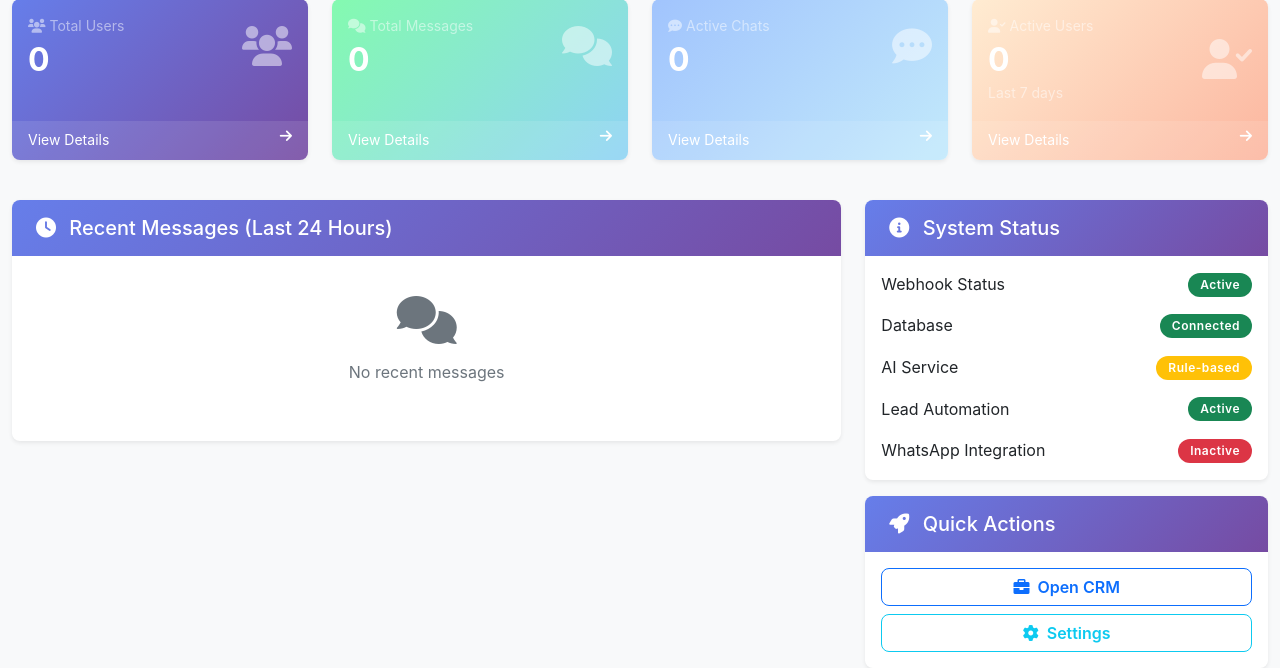
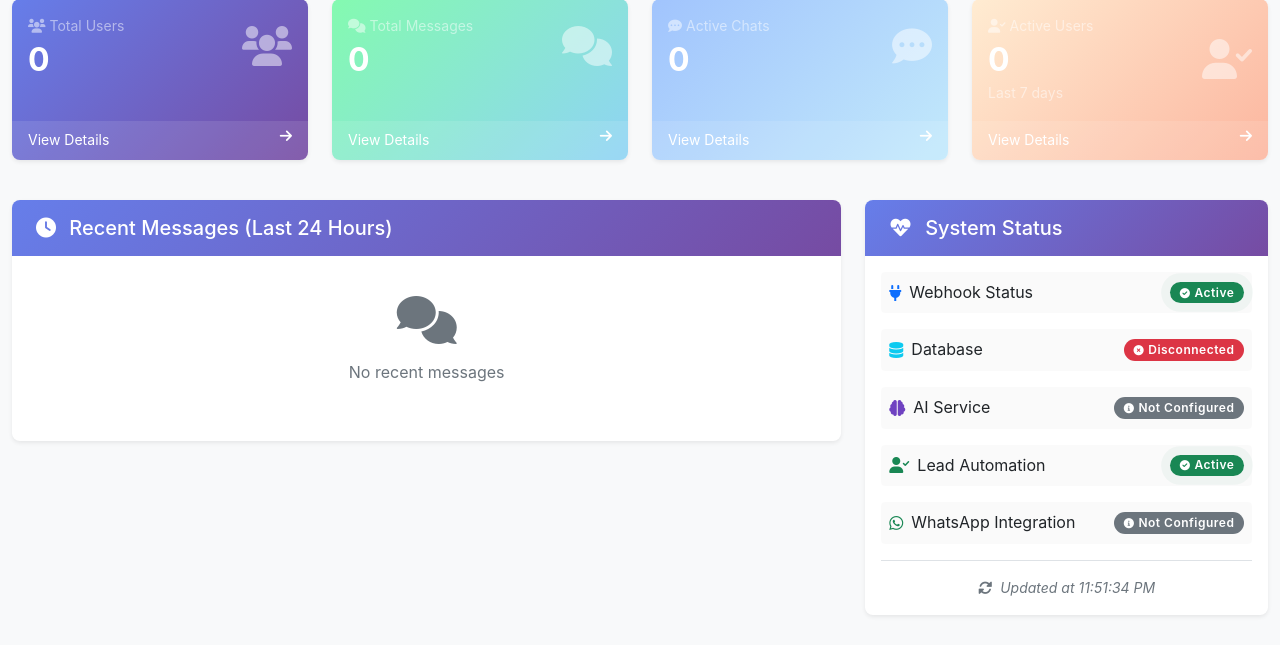
Before and after one commit to Yoans-Adel/Migochat, a FastAPI app: page /dashboard/ in a window 1280 px wide. Shown: the part 155-823 px from the top of the page. After the commit the page ends 773 px from the top, so only its background shows below. Run offline with FastAPI, Linux system fonts and the light colour scheme; data that the repository does not hold is empty.

Commit message:
✨ Dashboard Enhancement: Dynamic System Status & Removed Quick Actions
Changes:
- 🎯 Dynamic system status checks (real-time monitoring)
  - Webhook status (always active)
  - Database connectivity (live check)
  - AI Service (Gemini API validation)
  - Lead Automation (analytics validation)
  - WhatsApp Integration (token validation)

- 🎨 Enhanced UI/UX
  - Modern status cards with icons
  - Color-coded badges (success/warning/danger)
  - Hover effects and animations
  - Auto-refresh every 60 seconds
  - Last updated timestamp

- 🗑️ Removed Quick Actions section (redundant with navbar)

- 📝 Updated config README.md
  - Focused on package structure only
  - Removed project-wide details
  - Cleaner, more concise documentation

Backend: Server/routes/dashboard.py
Frontend: app/templates/dashboard.html
Styles: app/static/css/dashboard.css
Scripts: app/static/js/dashboard.js
Docs: config/README.md

```diff
--- a/Server/routes/dashboard.py
+++ b/Server/routes/dashboard.py
@@ -81,13 +81,60 @@ async def dashboard_home(request: Request):
                 User.last_message_at >= week_ago
             ).count()
 
+            # System Status Checks
+            system_status = {
+                "webhook": {"status": "active", "label": "Active"},
+                "database": {"status": "connected", "label": "Connected"},
+                "ai_service": {"status": "unknown", "label": "Unknown"},
+                "lead_automation": {"status": "unknown", "label": "Unknown"},
+                "whatsapp": {"status": "unknown", "label": "Unknown"}
+            }
+
+            # Check Database
+            try:
+                db.execute("SELECT 1")
+                system_status["database"] = {"status": "connected", "label": "Connected"}
+            except Exception:
+                system_status["database"] = {"status": "error", "label": "Disconnected"}
+
+            # Check AI Service (Gemini)
+            try:
+                gemini_key = settings.GEMINI_API_KEY
+                if gemini_key and len(gemini_key) > 20:
+                    system_status["ai_service"] = {"status": "active", "label": "Active"}
+                else:
+                    system_status["ai_service"] = {"status": "inactive", "label": "Not Configured"}
+            except Exception:
+                system_status["ai_service"] = {"status": "error", "label": "Error"}
+
+            # Check Lead Automation
+            try:
+                if lead_analytics.get("total_leads", 0) >= 0:
+                    system_status["lead_automation"] = {"status": "active", "label": "Active"}
+                else:
+                    system_status["lead_automation"] = {"status": "inactive", "label": "Inactive"}
+            except Exception:
+                system_status["lead_automation"] = {"status": "error", "label": "Error"}
+
+            # Check WhatsApp Integration
+            try:
+                whatsapp_token = settings.WHATSAPP_ACCESS_TOKEN
+                whatsapp_phone = settings.WHATSAPP_PHONE_NUMBER_ID
+                if whatsapp_token and whatsapp_phone:
+                    system_status["whatsapp"] = {"status": "active", "label": "Active"}
+                else:
+                    system_status["whatsapp"] = {"status": "inactive", "label": "Not Configured"}
+            except Exception:
+                system_status["whatsapp"] = {"status": "error", "label": "Error"}
+
             stats = {
                 "total_users": total_users,
                 "total_messages": total_messages,
                 "active_conversations": active_conversations,
                 "active_users": active_users,
                 "recent_messages": recent_messages,
-                "lead_analytics": lead_analytics
+                "lead_analytics": lead_analytics,
+                "system_status": system_status
             }
 
         return templates.TemplateResponse("dashboard.html", {
--- a/app/static/css/dashboard.css
+++ b/app/static/css/dashboard.css
@@ -667,6 +667,62 @@ code {
     box-shadow: 0 3px 10px rgba(0, 0, 0, 0.2);
 }
 
+/* System Status Styles */
+.status-item {
+    transition: all 0.3s ease;
+    background-color: rgba(0, 0, 0, 0.02);
+}
+
+.status-item:hover {
+    background-color: rgba(0, 0, 0, 0.05);
+    transform: translateX(5px);
+}
+
+.status-item .badge {
+    font-size: 0.75rem;
+    padding: 0.4em 0.8em;
+    border-radius: 50px;
+    font-weight: 600;
+    transition: all 0.3s ease;
+}
+
+.status-item .badge i {
+    font-size: 0.85em;
+}
+
+.status-item:hover .badge {
+    transform: scale(1.05);
+}
+
+.text-purple {
+    color: #6f42c1;
+}
+
+/* Status Badge Animations */
+@keyframes statusPulse {
+    0%, 100% {
+        box-shadow: 0 0 0 0 rgba(25, 135, 84, 0.4);
+    }
+    50% {
+        box-shadow: 0 0 0 10px rgba(25, 135, 84, 0);
+    }
+}
+
+.badge.bg-success {
+    animation: statusPulse 2s infinite;
+}
+
+/* Last Updated Indicator */
+#lastUpdated {
+    font-style: italic;
+    animation: fadeIn 0.5s ease-in;
+}
+
+@keyframes fadeIn {
+    from { opacity: 0; }
+    to { opacity: 1; }
+}
+
 /* Responsive Improvements */
 @media (max-width: 768px) {
     .stat-card {
@@ -680,4 +736,9 @@ code {
     .table {
         font-size: 0.875rem;
     }
+
+    .status-item {
+        padding: 0.75rem !important;
+        font-size: 0.9rem;
+    }
 }
--- a/app/static/js/dashboard.js
+++ b/app/static/js/dashboard.js
@@ -1,21 +1,43 @@
 // Dashboard JavaScript functionality
 document.addEventListener('DOMContentLoaded', function() {
-    // Auto-refresh dashboard every 30 seconds
-    setInterval(function() {
-        if (window.location.pathname === '/dashboard' || window.location.pathname === '/') {
-            location.reload();
-        }
-    }, 30000);
-
-    // Check WhatsApp status
-    checkWhatsAppStatus();
-
     // Initialize tooltips
     var tooltipTriggerList = [].slice.call(document.querySelectorAll('[data-bs-toggle="tooltip"]'));
     var tooltipList = tooltipTriggerList.map(function (tooltipTriggerEl) {
         return new bootstrap.Tooltip(tooltipTriggerEl);
     });
+
+    // Update last updated timestamp
+    updateLastUpdatedTime();
+
+    // Auto-refresh system status every 60 seconds
+    setInterval(function() {
+        if (window.location.pathname === '/dashboard' || window.location.pathname === '/') {
+            updateLastUpdatedTime();
+            location.reload();
+        }
+    }, 60000);
 });
+
+// Update last updated timestamp
+function updateLastUpdatedTime() {
+    const lastUpdatedElement = document.getElementById('lastUpdated');
+    if (lastUpdatedElement) {
+        const now = new Date();
+        const timeString = now.toLocaleTimeString('en-US', {
+            hour: '2-digit',
+            minute: '2-digit',
+            second: '2-digit'
+        });
+        lastUpdatedElement.textContent = `Updated at ${timeString}`;
+
+        // Add fade animation
+        lastUpdatedElement.style.opacity = '0';
+        setTimeout(() => {
+            lastUpdatedElement.style.transition = 'opacity 0.5s ease-in';
+            lastUpdatedElement.style.opacity = '1';
+        }, 100);
+    }
+}
 
 // Check WhatsApp service status
 async function checkWhatsAppStatus() {
--- a/app/templates/dashboard.html
+++ b/app/templates/dashboard.html
@@ -219,51 +219,125 @@
             </div>
             <div class="col-md-4">
                 <div class="card">
-                    <div class="card-header">
+                    <div class="card-header bg-gradient-primary text-white">
                         <h5 class="mb-0">
-                            <i class="fas fa-info-circle me-2"></i>
+                            <i class="fas fa-heartbeat me-2"></i>
                             System Status
                         </h5>
                     </div>
                     <div class="card-body">
-                        <div class="d-flex justify-content-between align-items-center mb-3">
-                            <span>Webhook Status</span>
-                            <span class="badge bg-success">Active</span>
+                        <!-- Webhook Status -->
+                        <div class="status-item d-flex justify-content-between align-items-center mb-3 p-2 rounded">
+                            <div class="d-flex align-items-center">
+                                <i class="fas fa-plug me-2 text-primary"></i>
+                                <span class="fw-medium">Webhook Status</span>
+                            </div>
+                            {% set webhook_status = stats.system_status.webhook %}
+                            {% if webhook_status.status == 'active' %}
+                                <span class="badge bg-success">
+                                    <i class="fas fa-check-circle me-1"></i>{{ webhook_status.label }}
+                                </span>
+                            {% elif webhook_status.status == 'inactive' %}
+                                <span class="badge bg-warning">
+                                    <i class="fas fa-pause-circle me-1"></i>{{ webhook_status.label }}
+                                </span>
+                            {% else %}
+                                <span class="badge bg-danger">
+                                    <i class="fas fa-times-circle me-1"></i>{{ webhook_status.label }}
+                                </span>
+                            {% endif %}
                         </div>
-                        <div class="d-flex justify-content-between align-items-center mb-3">
-                            <span>Database</span>
-                            <span class="badge bg-success">Connected</span>
+
+                        <!-- Database Status -->
+                        <div class="status-item d-flex justify-content-between align-items-center mb-3 p-2 rounded">
+                            <div class="d-flex align-items-center">
+                                <i class="fas fa-database me-2 text-info"></i>
+                                <span class="fw-medium">Database</span>
+                            </div>
+                            {% set db_status = stats.system_status.database %}
+                            {% if db_status.status == 'connected' %}
+                                <span class="badge bg-success">
+                                    <i class="fas fa-check-circle me-1"></i>{{ db_status.label }}
+                                </span>
+                            {% else %}
+                                <span class="badge bg-danger">
+                                    <i class="fas fa-times-circle me-1"></i>{{ db_status.label }}
+                                </span>
+                            {% endif %}
                         </div>
-                        <div class="d-flex justify-content-between align-items-center mb-3">
-                            <span>AI Service</span>
-                            <span class="badge bg-warning">Rule-based</span>
+
+                        <!-- AI Service Status -->
+                        <div class="status-item d-flex justify-content-between align-items-center mb-3 p-2 rounded">
+                            <div class="d-flex align-items-center">
+                                <i class="fas fa-brain me-2 text-purple"></i>
+                                <span class="fw-medium">AI Service</span>
+                            </div>
+                            {% set ai_status = stats.system_status.ai_service %}
+                            {% if ai_status.status == 'active' %}
+                                <span class="badge bg-success">
+                                    <i class="fas fa-check-circle me-1"></i>{{ ai_status.label }}
+                                </span>
+                            {% elif ai_status.status == 'inactive' %}
+                                <span class="badge bg-secondary">
+                                    <i class="fas fa-info-circle me-1"></i>{{ ai_status.label }}
+                                </span>
+                            {% else %}
+                                <span class="badge bg-danger">
+                                    <i class="fas fa-times-circle me-1"></i>{{ ai_status.label }}
+                                </span>
+                            {% endif %}
                         </div>
-                        <div class="d-flex justify-content-between align-items-center mb-3">
-                            <span>Lead Automation</span>
-                            <span class="badge bg-success">Active</span>
+
+                        <!-- Lead Automation Status -->
+                        <div class="status-item d-flex justify-content-between align-items-center mb-3 p-2 rounded">
+                            <div class="d-flex align-items-center">
+                                <i class="fas fa-user-check me-2 text-success"></i>
+                                <span class="fw-medium">Lead Automation</span>
+                            </div>
+                            {% set lead_status = stats.system_status.lead_automation %}
+                            {% if lead_status.status == 'active' %}
+                                <span class="badge bg-success">
+                                    <i class="fas fa-check-circle me-1"></i>{{ lead_status.label }}
+                                </span>
+                            {% elif lead_status.status == 'inactive' %}
+                                <span class="badge bg-warning">
+                                    <i class="fas fa-pause-circle me-1"></i>{{ lead_status.label }}
+                                </span>
+                            {% else %}
+                                <span class="badge bg-danger">
+                                    <i class="fas fa-times-circle me-1"></i>{{ lead_status.label }}
+                                </span>
+                            {% endif %}
                         </div>
-                        <div class="d-flex justify-content-between align-items-center">
-                            <span>WhatsApp Integration</span>
-                            <span class="badge bg-success" id="whatsappStatus">Active</span>
+
+                        <!-- WhatsApp Integration Status -->
+                        <div class="status-item d-flex justify-content-between align-items-center p-2 rounded">
+                            <div class="d-flex align-items-center">
+                                <i class="fab fa-whatsapp me-2 text-success"></i>
+                                <span class="fw-medium">WhatsApp Integration</span>
+                            </div>
+                            {% set whatsapp_status = stats.system_status.whatsapp %}
+                            {% if whatsapp_status.status == 'active' %}
+                                <span class="badge bg-success">
+                                    <i class="fas fa-check-circle me-1"></i>{{ whatsapp_status.label }}
+                                </span>
+                            {% elif whatsapp_status.status == 'inactive' %}
+                                <span class="badge bg-secondary">
+                                    <i class="fas fa-info-circle me-1"></i>{{ whatsapp_status.label }}
+                                </span>
+                            {% else %}
+                                <span class="badge bg-danger">
+                                    <i class="fas fa-times-circle me-1"></i>{{ whatsapp_status.label }}
+                                </span>
+                            {% endif %}
                         </div>
-                    </div>
-                </div>
 
-                <div class="card mt-3">
-                    <div class="card-header">
-                        <h5 class="mb-0">
-                            <i class="fas fa-rocket me-2"></i>
-                            Quick Actions
-                        </h5>
-                    </div>
-                    <div class="card-body">
-                        <div class="d-grid gap-2">
-                            <a href="/dashboard/crm" class="btn btn-outline-primary">
-                                <i class="fas fa-briefcase me-2"></i>Open CRM
-                            </a>
-                            <a href="/dashboard/settings" class="btn btn-outline-info">
-                                <i class="fas fa-cog me-2"></i>Settings
-                            </a>
+                        <!-- Last Updated -->
+                        <div class="mt-3 pt-3 border-top">
+                            <small class="text-muted d-flex align-items-center justify-content-center">
+                                <i class="fas fa-sync-alt me-2"></i>
+                                <span id="lastUpdated">Just now</span>
+                            </small>
                         </div>
                     </div>
                 </div>
```
Also changed, not shown: config/README.md.
